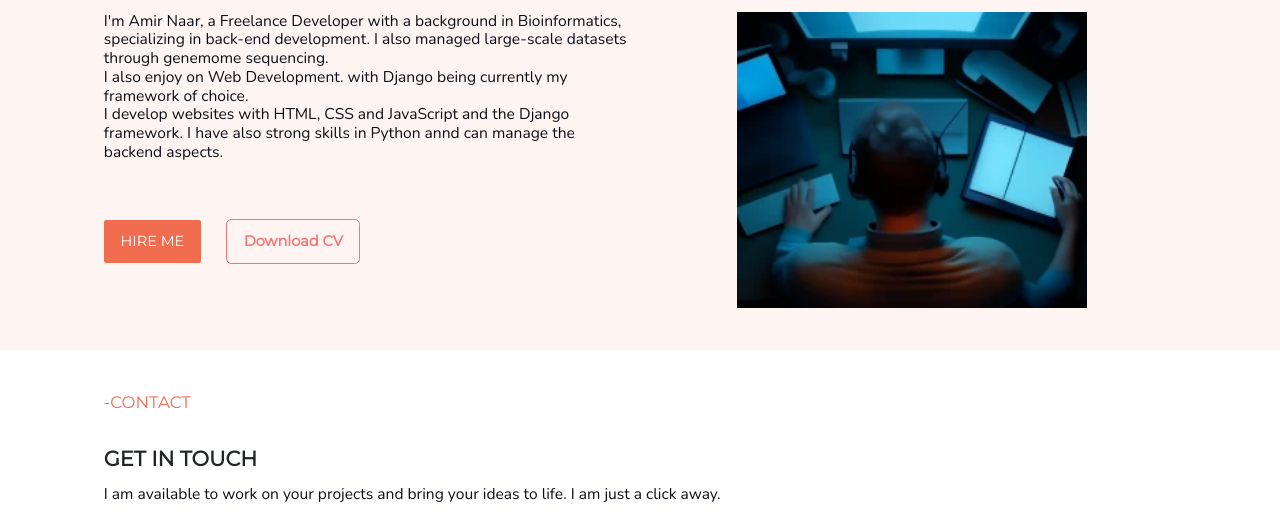
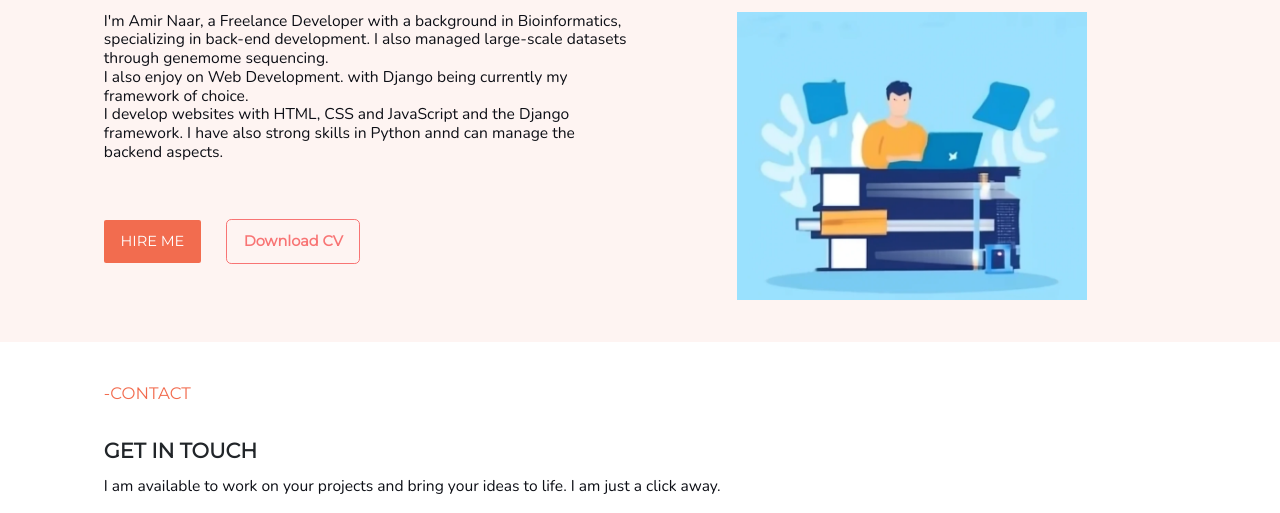
Before and after one commit to amirn003/amirn003.github.io, a plain HTML site: page about.html in a window 1280 px wide. Shown: the part 209-722 px from the top of the page. Drawn offline with nearby package versions, Linux system fonts and the light colour scheme.

Commit message:
change about.me picture

```diff
--- a/about.html
+++ b/about.html
@@ -78,7 +78,7 @@
 
               </div>
               <div class="col-md-6 img-sec text-center">
-                <img src="./img/A_man_working_on_a_computer.png"  class="img-fluid" alt="Man_working_laptop.jpeg">
+                <img src="./img/A_man_working_on_a_computer2.png"  class="img-fluid" alt="Man_working_laptop.jpeg">
               </div>
              </div>
            </div>
```
Also changed, not shown: img/A_man_working_on_a_computer2.png (added).
